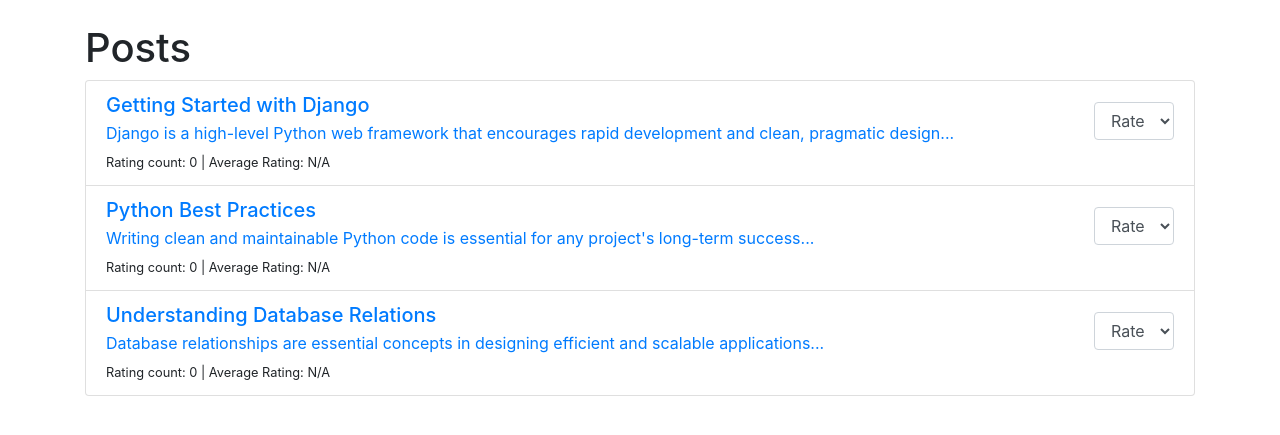
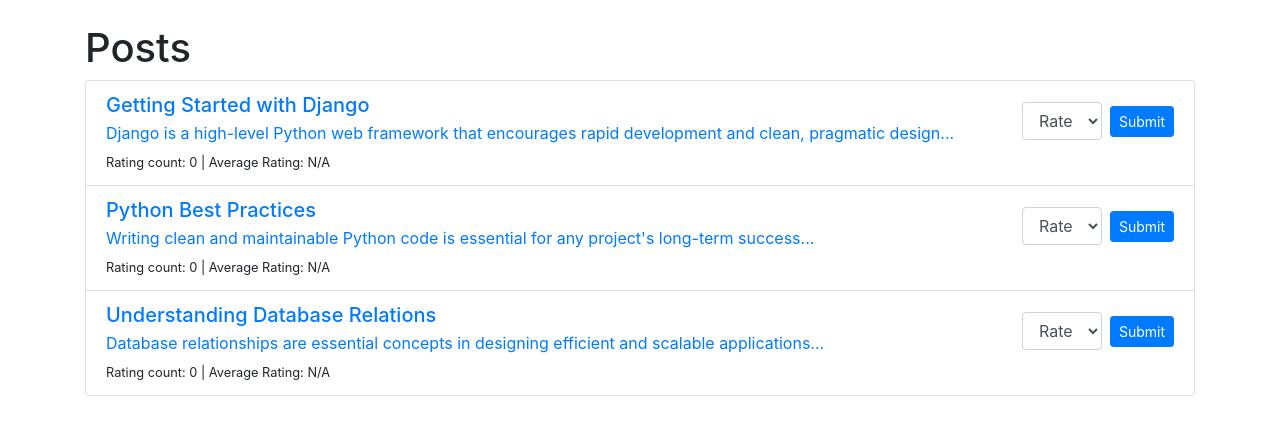
Before and after one commit to itsmehdiabdi/rating-system, a Django app: page /posts/1/rate/ in a window 1280 px wide. Shown: the part 56-491 px from the top of the page. Run offline with Django 5.2, Linux system fonts and the light colour scheme; the visitor is signed in with stand-in values (Sample User, id 1); data comes from the database, SQL or seed files in the repository; some libraries are stand-ins or nearby versions.

Commit message:
feat: add submit button

```diff
--- a/posts/templates/base.html
+++ b/posts/templates/base.html
@@ -6,7 +6,7 @@
     <!-- Bootstrap CSS for quick styling -->
     <link
       rel="stylesheet"
-      href="https://stackpath.bootstrapcdn.com/bootstrap/4.3.1/css/bootstrap.min.css"
+      href="https://cdn.jsdelivr.net/npm/bootstrap@4.6.0/dist/css/bootstrap.min.css"
     />
   </head>
   <body>
--- a/posts/templates/posts/post_list.html
+++ b/posts/templates/posts/post_list.html
@@ -10,10 +10,9 @@
             <p class="mb-1">{{ post.content|truncatewords:20 }}</p>
           </a>
           {% if user.is_authenticated %}
-            <div class="ml-3">
-              <form class="rating-form" data-post-id="{{ post.pk }}">
+            <form class="rating-form d-flex align-items-center" data-post-id="{{ post.pk }}">
               {% csrf_token %}
-                <select name="rating" class="form-control">
+              <select name="rating" class="form-control mr-2">
                 <option value="">Rate</option>
                 <option value="0">0</option>
                 <option value="1">1</option>
@@ -22,8 +21,8 @@
                 <option value="4">4</option>
                 <option value="5">5</option>
               </select>
+              <button type="submit" class="btn btn-primary btn-sm">Submit</button>
             </form>
-            </div>
           {% endif %}
         </div>
         <small class="rating-info-{{ post.pk }}">
```
Lines whose indentation alone changed are shown as unchanged.
